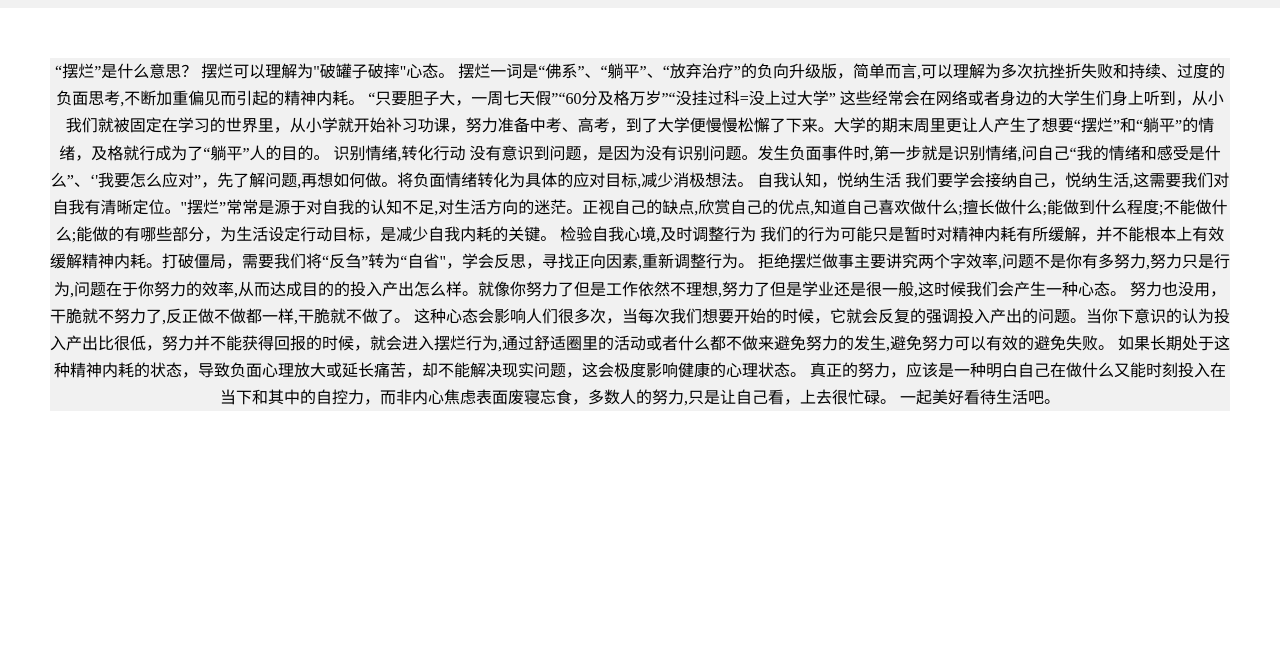
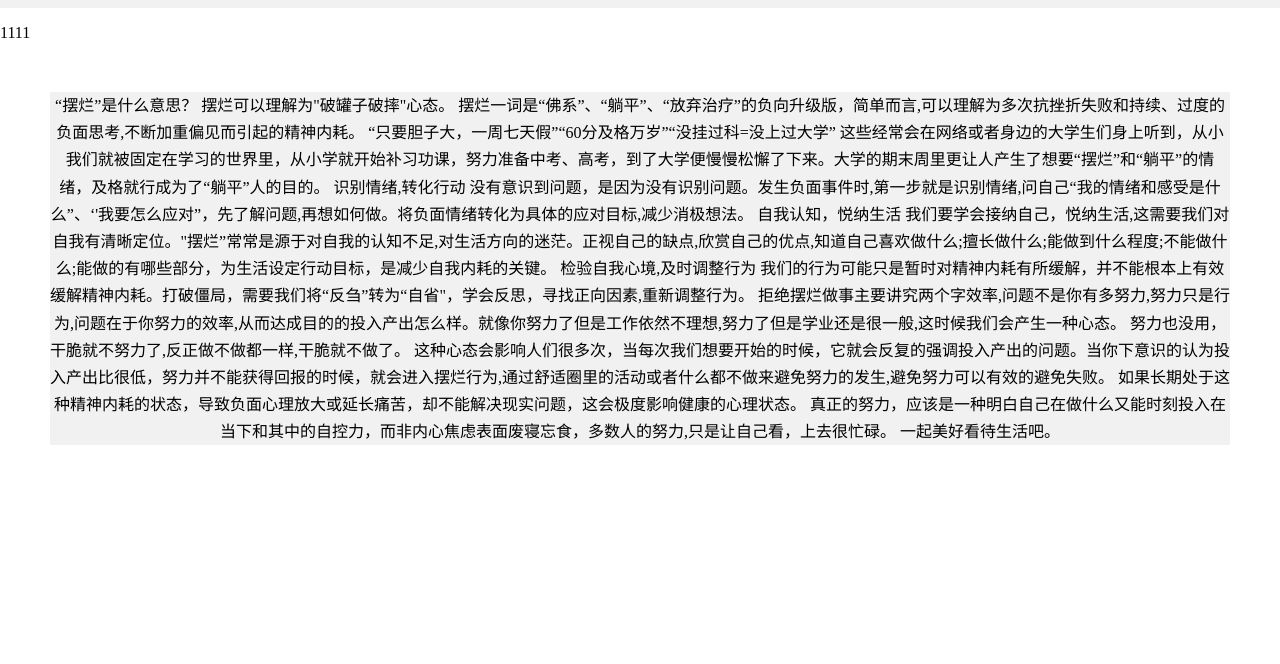
Before and after one commit to Feng-Yong-Wei/axing, a plain HTML site: page bailan.html in a window 1280 px wide. Shown: the part 136-800 px from the top of the page. Drawn offline with Linux system fonts and the light colour scheme.

Commit message:
Update bailan.html

```diff
--- a/bailan.html
+++ b/bailan.html
@@ -19,6 +19,7 @@
         height="100px"
       />
     </div>
+    <p>1111</p>
     <div
       style="
         background-color: #f1f1f1;
```
